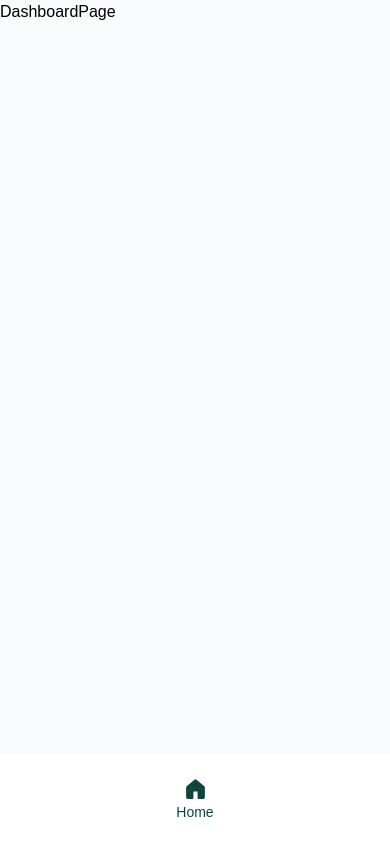
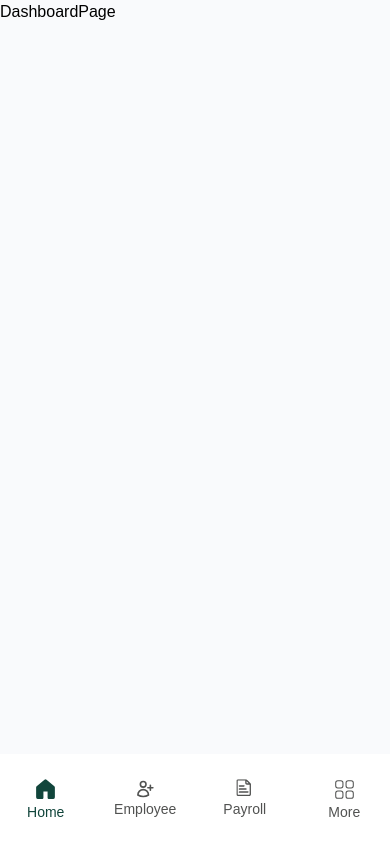
Before and after one commit to gift56/azipay-project, a Next.js app: page /dashboard in a window 390 px wide. Built offline with nearby package versions, Linux system fonts and the light colour scheme; a web font is replaced by a local one.

Commit message:
working on project azip

```diff
--- a/components/DashboardContent/DashboardSidebar/MobileDashNav/MobileDashNav.tsx
+++ b/components/DashboardContent/DashboardSidebar/MobileDashNav/MobileDashNav.tsx
@@ -1,9 +1,10 @@
 import Link from "next/link";
 import { GoHomeFill } from "react-icons/go";
+import { CiGrid41 } from "react-icons/ci";
 
 const MobileDashNav = () => {
   return (
-    <nav className="lg:hidden w-full h-[90px] flex items-center justify-between gap-6">
+    <nav className="lg:hidden w-full h-[90px] flex items-center justify-between gap-6 px-2">
       <Link
         href="/dashboard"
         className="w-full flex flex-col items-center justify-center text-primary text-sm font-medium"
@@ -13,6 +14,29 @@ const MobileDashNav = () => {
         </span>
         <span>Home</span>
       </Link>
+      <Link
+        href="/"
+        className="w-full flex flex-col items-center justify-center text-gray1 text-sm font-medium"
+      >
+        <img src="/icons/icon3.svg" alt="/" />
+        <span>Employee</span>
+      </Link>
+      <Link
+        href="/"
+        className="w-full flex flex-col items-center justify-center text-gray1 text-sm font-medium"
+      >
+        <img src="/icons/icon4.svg" alt="/" />
+        <span>Payroll</span>
+      </Link>
+      <Link
+        href="/"
+        className="w-full flex flex-col items-center justify-center text-gray1 text-sm font-medium"
+      >
+        <span>
+          <CiGrid41 size={25} />
+        </span>
+        <span>More</span>
+      </Link>
     </nav>
   );
 };
```
